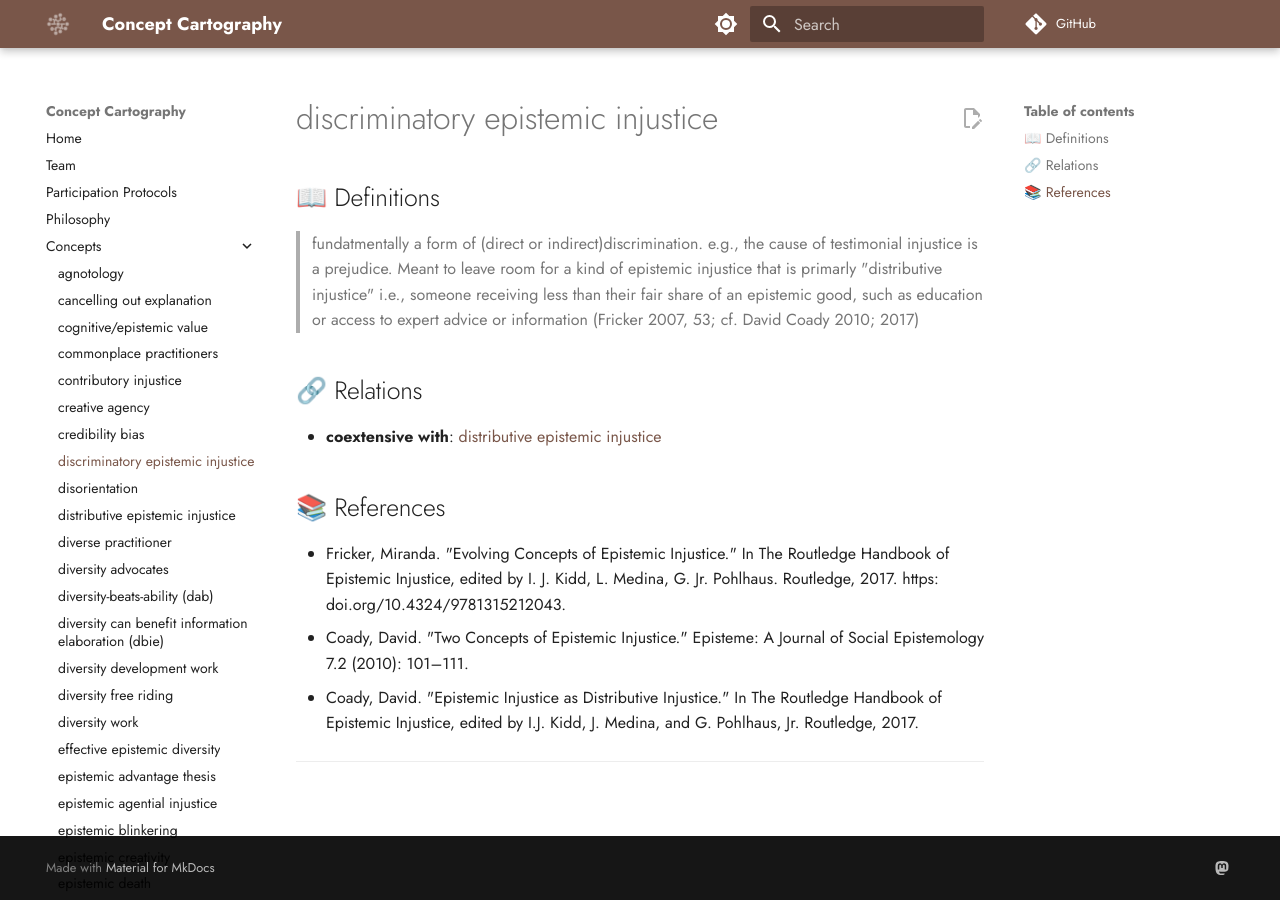
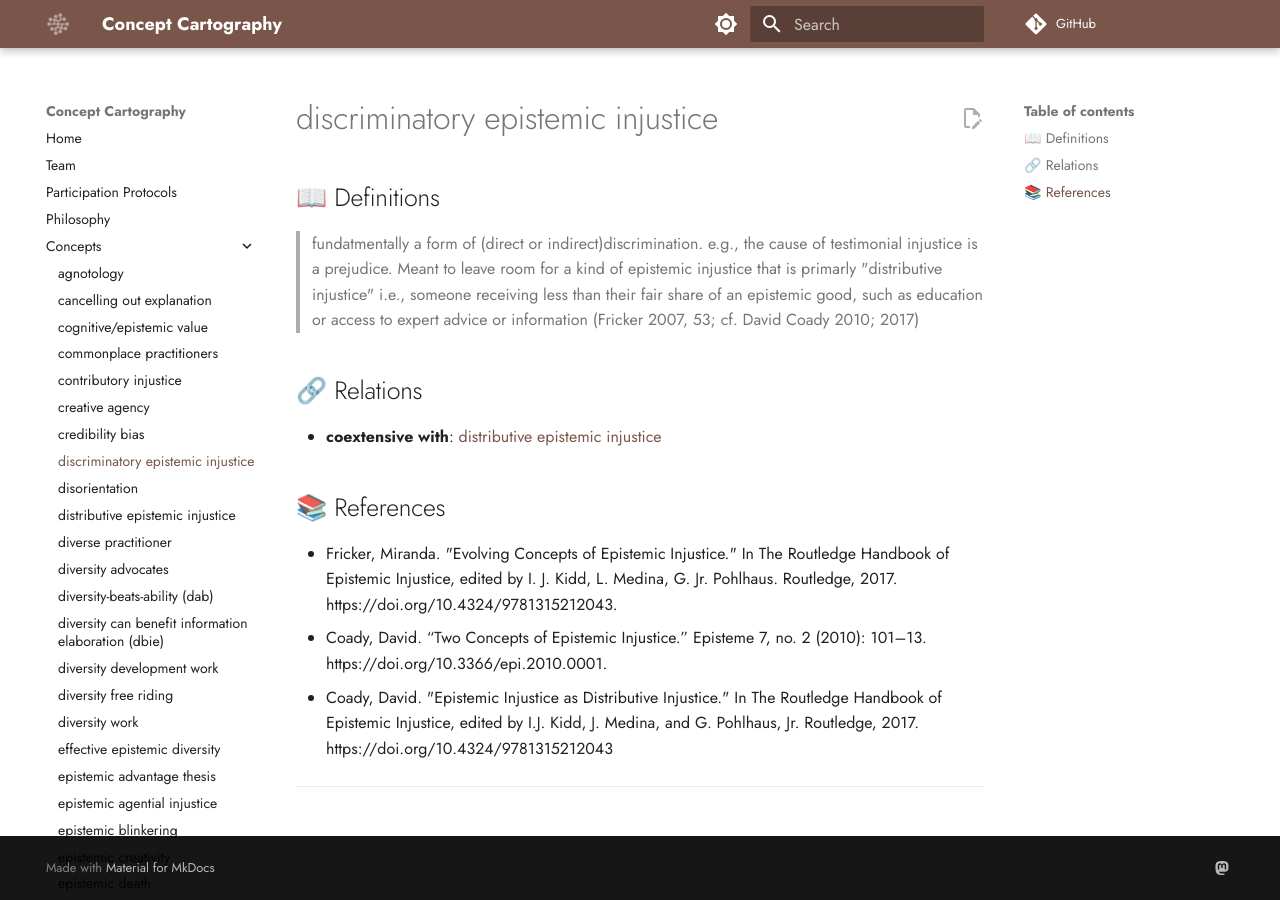
Before and after one commit to conceptcartography/conceptcartography, an MkDocs documentation site: the page built from docs/concepts/discriminatory-epistemic-injustice.md, in a window 1280 px wide. Built offline with MkDocs 1.6.1 and Material for MkDocs 9.7.7, drawn with Linux system fonts in a browser that asks for light colours; comment, search, counter and statistics services are not loaded; the version menu is left out.

Commit message:
Update discriminatory-epistemic-injustice.md

```diff
--- a/docs/concepts/discriminatory-epistemic-injustice.md
+++ b/docs/concepts/discriminatory-epistemic-injustice.md
@@ -26,9 +26,9 @@ relations:
 
 ## 📚 References
 
-- Fricker, Miranda. "Evolving Concepts of Epistemic Injustice." In The Routledge Handbook of Epistemic Injustice, edited by I. J. Kidd, L. Medina, G. Jr. Pohlhaus. Routledge, 2017. https: doi.org/10.4324/9781315212043.
-- Coady, David. "Two Concepts of Epistemic Injustice." Episteme: A Journal of Social Epistemology 7.2 (2010): 101–111.
-- Coady, David. "Epistemic Injustice as Distributive Injustice." In The Routledge Handbook of Epistemic Injustice, edited by I.J. Kidd, J. Medina, and G. Pohlhaus, Jr. Routledge, 2017.
+- Fricker, Miranda. "Evolving Concepts of Epistemic Injustice." In The Routledge Handbook of Epistemic Injustice, edited by I. J. Kidd, L. Medina, G. Jr. Pohlhaus. Routledge, 2017. https://doi.org/10.4324/9781315212043.
+- Coady, David. “Two Concepts of Epistemic Injustice.” Episteme 7, no. 2 (2010): 101–13. https://doi.org/10.3366/epi.2010.0001.
+- Coady, David. "Epistemic Injustice as Distributive Injustice." In The Routledge Handbook of Epistemic Injustice, edited by I.J. Kidd, J. Medina, and G. Pohlhaus, Jr. Routledge, 2017. https://doi.org/10.4324/9781315212043
 
 ---
 
```
Also changed, not shown: other parts of docs/concepts/discriminatory-epistemic-injustice.md (+1 -1 lines).
